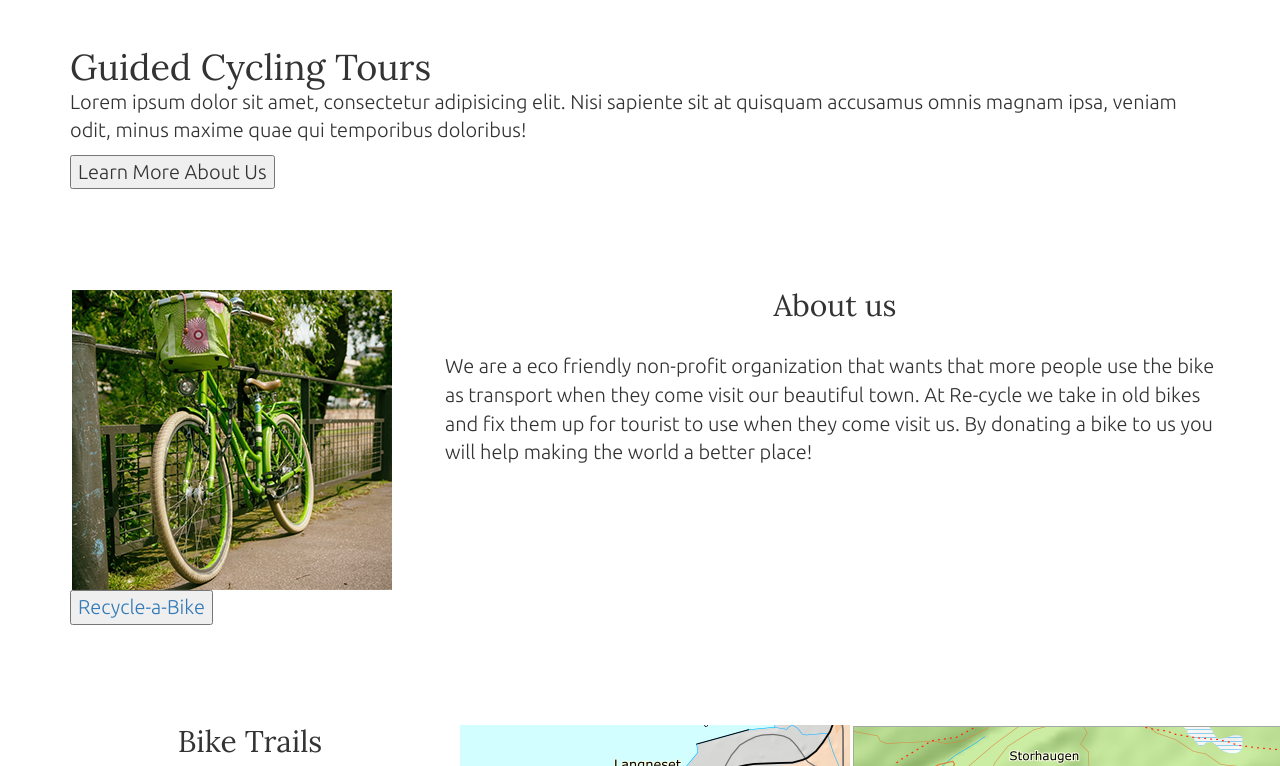
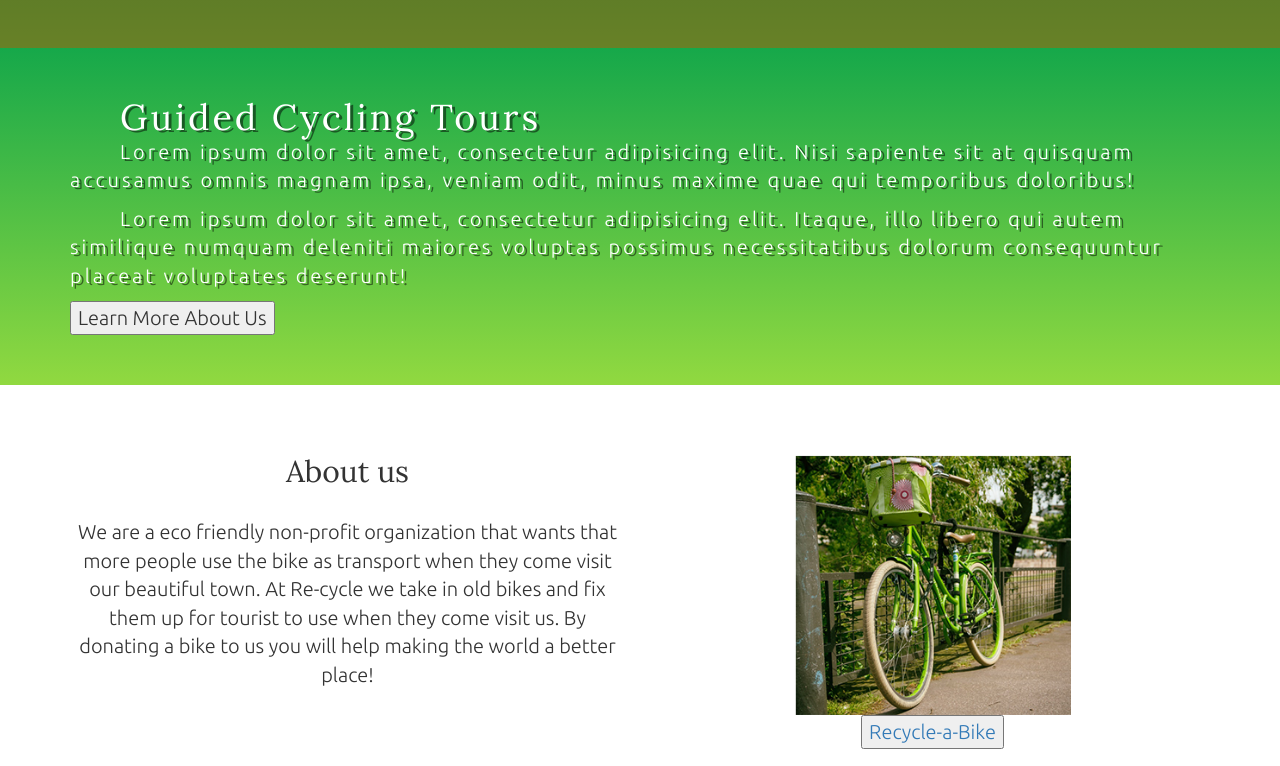
Before and after one commit to AMSteffensen/recsycleOld, a plain HTML site: page index.html in a window 1280 px wide. Shown: the part 894-1660 px from the top of the page. Drawn offline with nearby package versions, Linux system fonts and the light colour scheme.

Commit message:
fixed about page

```diff
--- a/css/styles.css
+++ b/css/styles.css
@@ -19,13 +19,18 @@ body {
     position: relative;
 }
 
-h1, h2, h3 {
+h1,
+h2,
+h3 {
     font-family: 'Lora', serif;
-	fgitgiont-weight: 400;
+    font-weight: 400;
     margin: 0;
 }
 
+
+
 /* Header Navigation */
+
 .navbar {
     border-radius: 0;
     border: 0;
@@ -37,27 +42,37 @@ h1, h2, h3 {
     padding: 20px 0;
 }
 
+
+
 /* Navbar change default styles*/
+
 .navbar-default .navbar-nav>li>a {
     color: #ebe560;
 }
 
+
+
 /* when navbar element is active change font weight to bold */
+
 header .navbar-default .navbar-nav .active a {
     font-weight: 700;
     padding-bottom: 20px;
-	text-decoration:underline;
-	color:#91d940;
+    text-decoration: underline;
+    color: #91d940;
     background-color: transparent;
-	text-shadow:  none;
+    text-shadow: none;
 }
 
 header .navbar-default .navbar-nav .active a:hover {
     color: #E15D5F;
     background-color: transparent;
 }
+
+
+
 /* Navbar brand logo */
- .navbar-brand{
+
+.navbar-brand {
     padding: 0;
     margin: 0;
     border-bottom: 4px solid #91d940;
@@ -81,7 +96,7 @@ header .navbar-brand h1 {
 header .navbar-brand span.subhead {
     font-family: 'Lora', serif;
     padding-left: 105px;
-	font-size: 	.7em;
+    font-size: .7em;
     font-weight: 400;
     display: block;
     text-transform: uppercase;
@@ -96,29 +111,49 @@ header .navbar-brand span.subhead {
     color: #fff;
 }
 
+
+
 /** Navbar toggle **/
+
 header .navbar-toggle {
-	background-color:#5f91ff;
+    background-color: #5f91ff;
 }
+
+
+
 /* Change default background collor of toggle button */
+
 header .navbar-default .navbar-toggle .icon-bar {
     background-color: #ebe560;
 }
 
+
+
 /* Change color of toggle button both on focus and hover to white */
-.navbar-default .navbar-toggle:focus, .navbar-default .navbar-toggle:hover {
+
+.navbar-default .navbar-toggle:focus,
+.navbar-default .navbar-toggle:hover {
     background-color: #fff;
 }
 
+@media only screen and (max-width: 600px) {
     /* Make more contrast to navbar when active */
     header .navbar-collapse {
-	background-color: rgba(0,0,0, .5);
+        background-color: rgba(0, 0, 0, .5);
+    }
 }
 
+
+
 /* Footer navigation */
+
 .navbar.footer {
     background-color: white;
 }
+
+
+
+/** PAGE **/
 
 .page {
     padding: 50px 0;
@@ -129,49 +164,99 @@ header .navbar-collapse {
     margin-bottom: 30px;
 }
 
-.calltoaction img {
-    margin-left: 0;
-    margin-right: 0;
+
+/** PAGE - Mission **/
+
+#mission {
+    background-color: #91d940;
+    background-image: linear-gradient(to bottom, #16a84a, #91d940);
+    border-top: 50px solid rgba(64, 42, 15, .5);
+}
+
+/* Style mission text to make it stand out */
+.mission {
+	color: white;
+	text-indent: 50px;
+	letter-spacing: 3px;
+	text-shadow: 3px 2px rgba(0,0,0,.5);
+}
+
+
+
+/* Disable carousel on small screen devices */
+@media only screen and (max-width: 360px) {
+    #featured {
+        display: none;
+    }
+	/* Move mission area down */
+    #mission {
+        background-color: #91d940;
+        background-image: linear-gradient(to bottom, #16a84a, #91d940);
+        padding-top: 100px;
+    }
+}
+
+
+/** PAGE - About us **/
+
+#about {
+ margin: 20px 0;
+ text-align: center;
+}
+
+#about img {
+	display: block;
+	margin-left: auto;
+    margin-right: auto;
     width: 50%;
 }
+
+
+/** PAGE - Bike trails **/
+
+
 
 /* Hide skip to main content link
 Source: https://accessibility.oit.ncsu.edu/ 2018 IT Acvcessibilty Handbook - Skip to main content
 */
+
 a.skip-main {
-	left:-999px;
-    position:absolute;
-    top:auto;
-    width:1px;
-    height:1px;
-    overflow:hidden;
-    z-index:-999;
+    left: -999px;
+    position: absolute;
+    top: auto;
+    width: 1px;
+    height: 1px;
+    overflow: hidden;
+    z-index: -999;
+}
 
-}
+
 
 /* Show skip to content when tabing */
 
-a.skip-main:focus, a.skip-main:active {
+a.skip-main:focus,
+a.skip-main:active {
     color: #fff;
-    background-color:#000;
+    background-color: #000;
     left: auto;
     top: auto;
     width: 30%;
     height: auto;
-    overflow:auto;
+    overflow: auto;
     margin: 80px 30%;
-    padding:25px;
+    padding: 25px;
     border-radius: 25px;
-    border:15px solid #ebe560;
-    text-align:center;
-    font-size:1.2em;
+    border: 15px solid #ebe560;
+    text-align: center;
+    font-size: 1.2em;
     z-index: 999;
 }
 
 @media only screen and (max-width: 600px) {
-    a.skip-main:focus, a.skip-main:active {
+    a.skip-main:focus,
+    a.skip-main:active {
         margin: 80px 30%;
-    padding:5px;
+        padding: 5px;
         border-radius: 25px;
         width: auto;
     }
--- a/index.html
+++ b/index.html
@@ -61,8 +61,9 @@
     <div id="content" class="main">
         <div class="page" id="mission">
             <div class="content container">
-                <h1>Guided Cycling Tours</h1>
-                <p>Lorem ipsum dolor sit amet, consectetur adipisicing elit. Nisi sapiente sit at quisquam accusamus omnis magnam ipsa, veniam odit, minus maxime quae qui temporibus doloribus!</p>
+                <h1 class="mission">Guided Cycling Tours</h1>
+                <p class="mission">Lorem ipsum dolor sit amet, consectetur adipisicing elit. Nisi sapiente sit at quisquam accusamus omnis magnam ipsa, veniam odit, minus maxime quae qui temporibus doloribus!</p>
+                <p class="mission"> Lorem ipsum dolor sit amet, consectetur adipisicing elit. Itaque, illo libero qui autem similique numquam deleniti maiores voluptas possimus necessitatibus dolorum consequuntur placeat voluptates deserunt!</p>
                 <button class="btn1" type="button">Learn More About Us</button>
             </div>
             <!-- Content Container-->
@@ -71,15 +72,15 @@
         <div class="page" id="about">
             <div class="content container">
                 <div class="row">
-                    <div class="col-md-4">
+                    <div class=".col-lg-6 col-md-6">
+                        <h2>About us</h2>
+                        <p>We are a eco friendly non-profit organization that wants that more people use the bike as transport when they come visit our beautiful town. At Re-cycle we take in old bikes and fix them up for tourist to use when they come visit us. By donating a bike to us you will help making the world a better place!</p>
+                    </div>
+                    <div class=".col-lg-6 col-md-6">
                         <a href="#">
                                 <img class="media-object" src="images/recycle.png" alt="Recycled bike">
                                   <button type="button">Recycle-a-Bike</button>
                             </a>
-                    </div>
-                    <div class="ccol-md-8">
-                        <h2>About us</h2>
-                        <p>We are a eco friendly non-profit organization that wants that more people use the bike as transport when they come visit our beautiful town. At Re-cycle we take in old bikes and fix them up for tourist to use when they come visit us. By donating a bike to us you will help making the world a better place!</p>
                     </div>
                 </div>
             </div>
```
Lines whose indentation alone changed are shown as unchanged.
